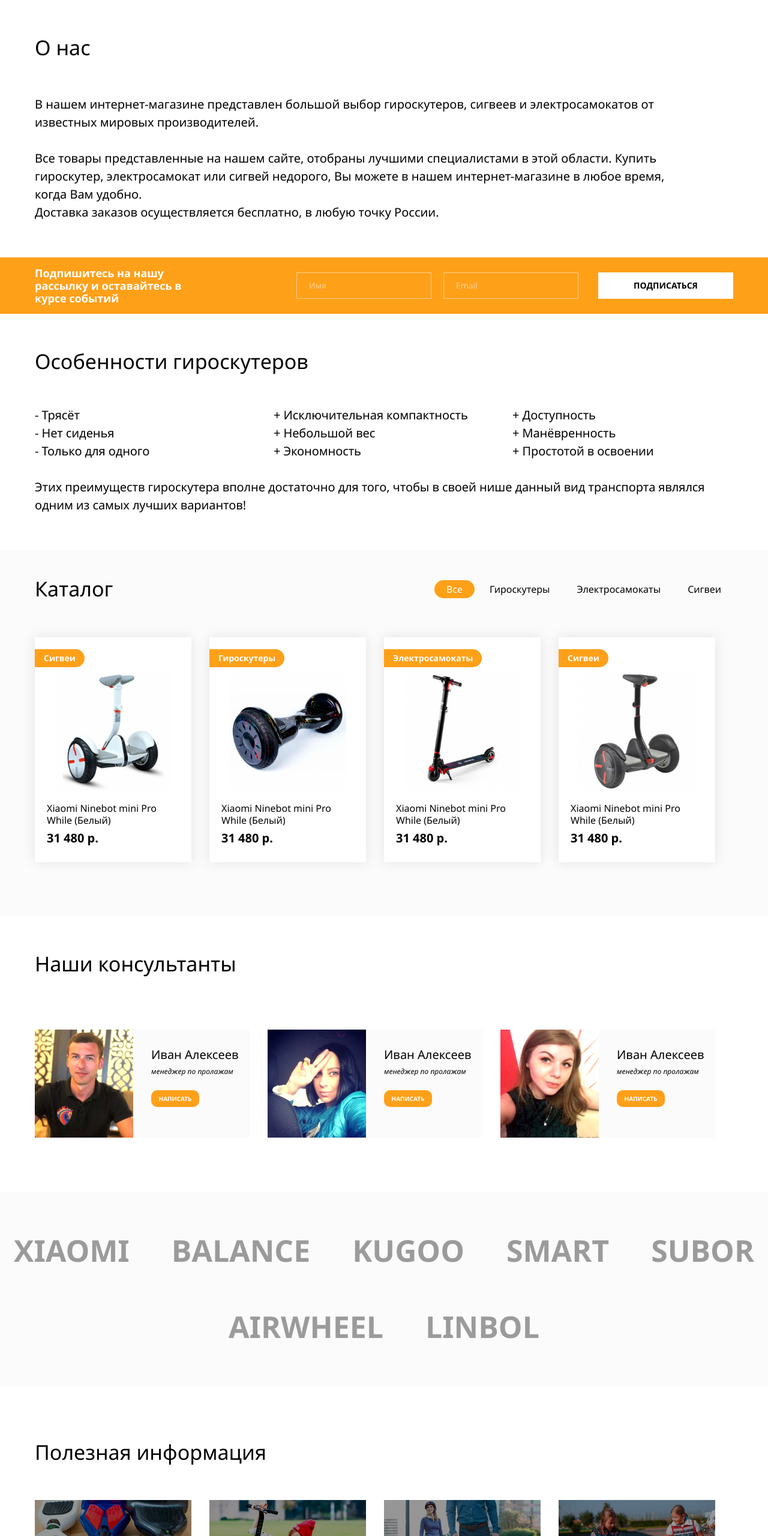
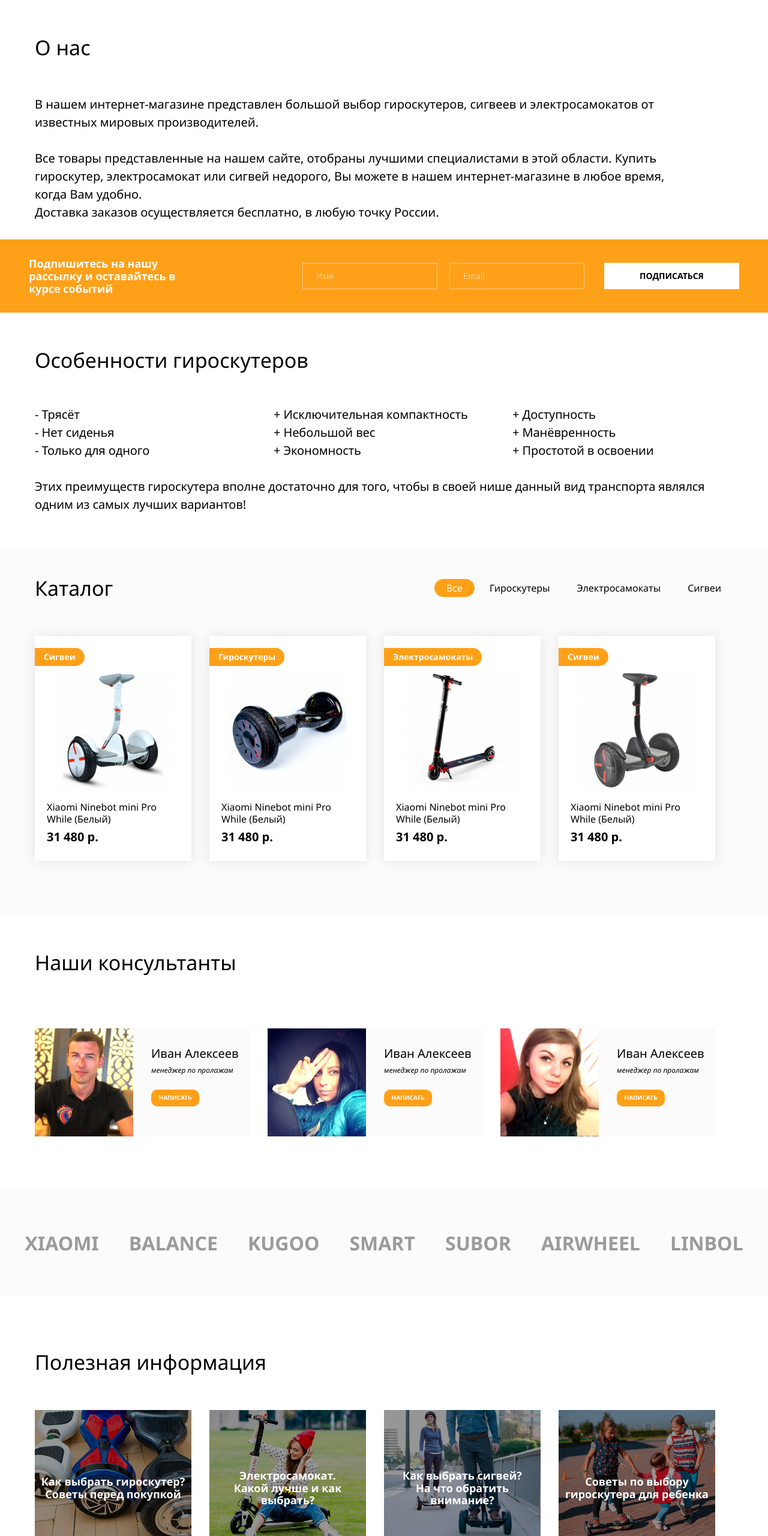
Before and after one commit to AlexandrGusIS221/Giroscuter, a plain HTML site: page index.html in a window 1280 px wide. Shown: the part 1329-3889 px from the top of the page at 60% size. Drawn offline with Linux system fonts and the light colour scheme.

Commit message:
Полуготовая работа

```diff
--- a/Scripts/script.js
+++ b/Scripts/script.js
@@ -21,6 +21,7 @@ document.querySelectorAll('a[href^="#"]').forEach(anchor => {
         });
     });
 });
+
 const button = document.getElementById('burger');
 const burgerlist = document.getElementById('burgerList');
 
--- a/Styles/media.css
+++ b/Styles/media.css
@@ -1,3 +1,27 @@
+@media (max-width: 1440px) {
+  .brands-list {
+    gap: 60px;
+  }
+  .brands-list__text {
+    font-size: 36px;
+  }
+}
+@media (max-width: 1280px) {
+  .brands-list {
+    gap: 50px;
+  }
+  .brands-list__text {
+    font-size: 32px;
+  }
+}
+@media (max-width: 1067px) {
+  .brands-list {
+    gap: 40px;
+  }
+  .brands-list__text {
+    font-size: 28px;
+  }
+}
 @media (max-width: 996px) {
     .title {
       font-size: 28px;
@@ -13,6 +37,7 @@
 
     .orderCall-button {
       width: 150px;
+      font-size: 12px;
     }
 
     .menu__title {
@@ -41,13 +66,26 @@
 
     .orderCall-button {
       width: 125px;
+      font-size: 10px;
     }
 
     .orderCall-content__link {
       font-size: 10px;
     }
-
+    .aboutus-subscribe-content {
+      flex-direction: column;
+      gap:10px;
+    }
     .aboutus-subscribe__text {
-      display: none;
+      text-align: center;
+    }
+    .subscribe-name{
+      margin-left: 0;
+    }
+    .subscribe-email{
+      margin-left: 0;
+    }
+    .subscribe-button{
+      margin-left: 0;
     }
   }
--- a/Styles/style.css
+++ b/Styles/style.css
@@ -132,15 +132,16 @@
   position: fixed;
   list-style: none;
   padding-inline-start: 0;
-  margin-top: 428px;
-  gap: 2px;
+  margin-top: 278px;
+  margin-right: -10px;
+  gap: 1px;
   right: 0;
 }
 .menu-burger-list__item {
   display: flex;
   justify-content: center;
   align-items:center;
-  height: 50px;
+  height: 30px;
   width: 25vw;
   background: #ffa019;
   border-radius: 10px 0 0 10px;
@@ -236,13 +237,6 @@
 .aboutus {
   margin-top: 120px;
   margin-bottom: 60px;
-  background: linear-gradient(
-    to bottom,
-    transparent 0%,
-    transparent calc(100% - 94px),
-    #ffa019 calc(100% - 94px),
-    #ffa019 100%
-  );
 }
 .aboutus-content {
 }
@@ -256,10 +250,12 @@
   margin-bottom: 30px;
 }
 .aboutus-subscribe {
+  background: #ffa019;
+}
+.aboutus-subscribe-content {
   display: flex;
-  height: 94px;
   align-items: center;
-  margin-top: 60px;
+  padding: 30px 0;
 }
 .aboutus-subscribe__text {
   color: #ffffff;
@@ -271,32 +267,41 @@
   display: flex;
   width: 225px;
   height: 44px;
-  border: 1px solid #ffffff;
+  border: 1px solid rgba(255, 255, 255, 0.5);
   align-items: center;
-  margin-left: 115px;
-  opacity: 0.5;
   margin-left: auto;
 }
-.subscribe-name__text {
+.subscribe-name__input {
   color: #fff;
   margin-left: 20px;
   font-weight: 400;
   font-size: 14px;
+  border: none;
+  background: none;
+}
+.subscribe-name__input::placeholder{
+  color: #fff;
+  opacity: 0.5;
 }
 .subscribe-email {
   display: flex;
   width: 225px;
   height: 44px;
-  border: 1px solid #ffffff;
+  border: 1px solid rgba(255, 255, 255, 0.5);
   align-items: center;
   margin-left: 20px;
-  opacity: 0.5;
 }
-.subscribe-emai__text {
+.subscribe-email__input {
+  color: #fff;
   margin-left: 20px;
-  color: #fff;
   font-weight: 400;
   font-size: 14px;
+  border: none;
+  background: none;
+}
+.subscribe-email__input::placeholder{
+  color: #fff;
+  opacity: 0.5;
 }
 .subscribe-button {
   display: flex;
@@ -306,10 +311,14 @@
   align-items: center;
   margin-left: 33px;
   justify-content: center;
-}
-.subscribe-button__text {
+  border: none;
   font-weight: 700;
   font-size: 14px;
+  cursor: pointer;
+}
+.subscribe-button:hover {
+  color: #ffa019;
+
 }
 .gyroscuters {
   margin-bottom: 60px;
@@ -397,6 +406,10 @@
   background-color: #ffffff;
   box-shadow: 0 0 20px rgba(0, 0, 0, 0.1);
   z-index: 0;
+}
+.catalog-cards__item:hover .catalog-cards__model{
+  color: #ffa019;
+  font-weight:400;
 }
 .catalog-cards__link {
   color: #000000;
@@ -496,6 +509,10 @@
   height: 28px;
   background: #ffa019;
   border-radius: 10px;
+  cursor: pointer;
+}
+.consultants-list__button:hover {
+  background-color: #ff8000;
 }
 .consultants-list__text {
   color: white;
@@ -525,6 +542,10 @@
   color: #9b9b9b;
   font-weight: 700;
   font-size: 50px;
+  text-decoration: none;
+}
+.brands-list__text:hover {
+  color: #ffa019;
 }
 
 .usefulinfo {
@@ -543,12 +564,15 @@
   margin-top: 60px;
 }
 .usefulinfo-list-card {
+}
+.usefulinfo-list-card__link {
   position: relative;
   display: flex;
   width: 261px;
   height: 261px;
   justify-content: center;
   align-items: center;
+  text-decoration: none;
 }
 .usefulinfo-list-card__img {
   position: absolute;
--- a/index.html
+++ b/index.html
@@ -145,19 +145,21 @@
             бесплатно, в любую точку России.
           </p>
         </div>
-        <div class="aboutus-subscribe">
+      </div>
+      <div class="aboutus-subscribe">
+        <div class="aboutus-subscribe-content container">
           <p class="aboutus-subscribe__text">
             Подпишитесь на нашу рассылку и оставайтесь в курсе событий
           </p>
           <div class="subscribe-name">
-            <span class="subscribe-name__text">Имя</span>
+            <input class="subscribe-name__input" type="text" placeholder="Имя">
           </div>
           <div class="subscribe-email">
-            <span class="subscribe-emai__text">Email</span>
+            <input class="subscribe-email__input" type="email" placeholder="Email">
           </div>
-          <div class="subscribe-button">
-            <span class="subscribe-button__text">ПОДПИСАТЬСЯ</span>
-          </div>
+          <button class="subscribe-button">
+            ПОДПИСАТЬСЯ
+          </button>
         </div>
       </div>
     </section>
@@ -287,25 +289,25 @@
     <section class="brands">
       <ul id="brands" class="brands-list">
         <li class="brands-list__item">
-          <span class="brands-list__text">XIAOMI</span>
+          <a href="https://www.mi.com/ru/" class="brands-list__text">XIAOMI</a>
         </li>
         <li class="brands-list__item">
-          <span class="brands-list__text">BALANCE</span>
+          <a href="" class="brands-list__text">BALANCE</a>
         </li>
         <li class="brands-list__item">
-          <span class="brands-list__text">KUGOO</span>
+          <a href="" class="brands-list__text">KUGOO</a>
         </li>
         <li class="brands-list__item">
-          <span class="brands-list__text">SMART</span>
+          <a href="" class="brands-list__text">SMART</a>
         </li>
         <li class="brands-list__item">
-          <span class="brands-list__text">SUBOR</span>
+          <a href="" class="brands-list__text">SUBOR</a>
         </li>
         <li class="brands-list__item">
-          <span class="brands-list__text">AIRWHEEL</span>
+          <a href="" class="brands-list__text">AIRWHEEL</a>
         </li>
         <li class="brands-list__item">
-          <span class="brands-list__text">LINBOL</span>
+          <a href="" class="brands-list__text">LINBOL</a>
         </li>
       </ul>
     </section>
@@ -313,20 +315,28 @@
       <h2 id="usefulinfo" class="usefulinfo-title">Полезная информация</h2>
       <ul class="usefulinfo-list">
         <li class="usefulinfo-list-card">
-          <img src="Images/Полезная информация/1.jpg" alt="Полезная информация" class="usefulinfo-list-card__img">
-          <p class="usefulinfo-list-card__text">Как выбрать гироскутер?<br>Советы перед покупкой</p>
+          <a href="" class="usefulinfo-list-card__link">
+            <img src="Images/Полезная информация/1.jpg" alt="Полезная информация" class="usefulinfo-list-card__img">
+            <p class="usefulinfo-list-card__text">Как выбрать гироскутер?<br>Советы перед покупкой</p>
+          </a>
         </li>
         <li class="usefulinfo-list-card">
+          <a href="" class="usefulinfo-list-card__link">
           <img src="Images/Полезная информация/2.jpg" alt="Полезная информация" class="usefulinfo-list-card__img">
           <p class="usefulinfo-list-card__text">Электросамокат.<br>Какой лучше и как выбрать?</p>
+          </a>
         </li>
         <li class="usefulinfo-list-card">
+          <a href="" class="usefulinfo-list-card__link">
           <img src="Images/Полезная информация/3.jpg" alt="Полезная информация" class="usefulinfo-list-card__img">
           <p class="usefulinfo-list-card__text">Как выбрать сигвей?<br>На что обратить внимание?</p>
+          </a>
         </li>
         <li class="usefulinfo-list-card">
+          <a href="" class="usefulinfo-list-card__link">
           <img src="Images/Полезная информация/4.jpg" alt="Полезная информация" class="usefulinfo-list-card__img">
           <p class="usefulinfo-list-card__text">Советы по выбору<br>гироскутера для ребенка</p>
+          </a>
         </li>
       </ul>
     </section>
```
